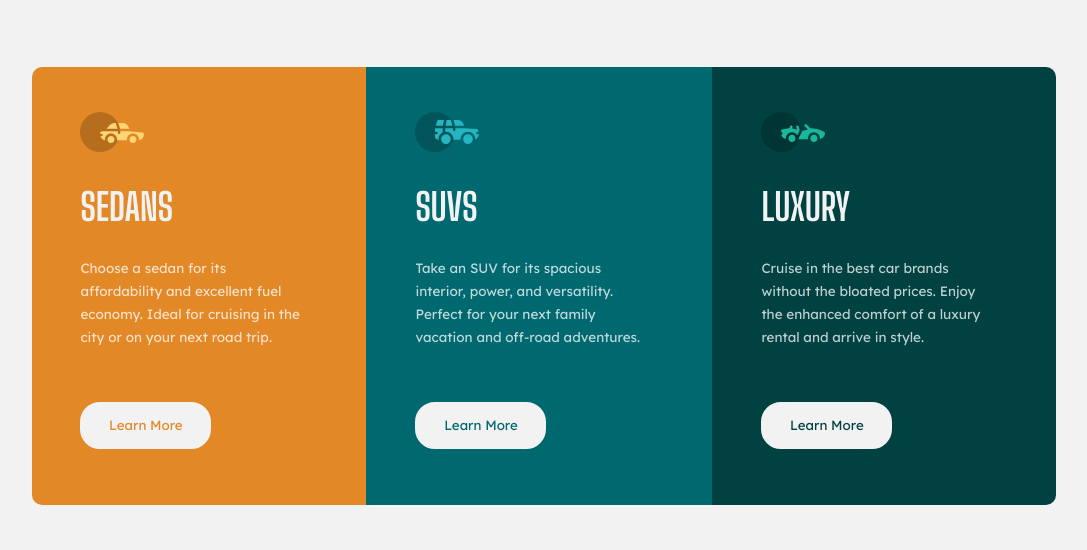
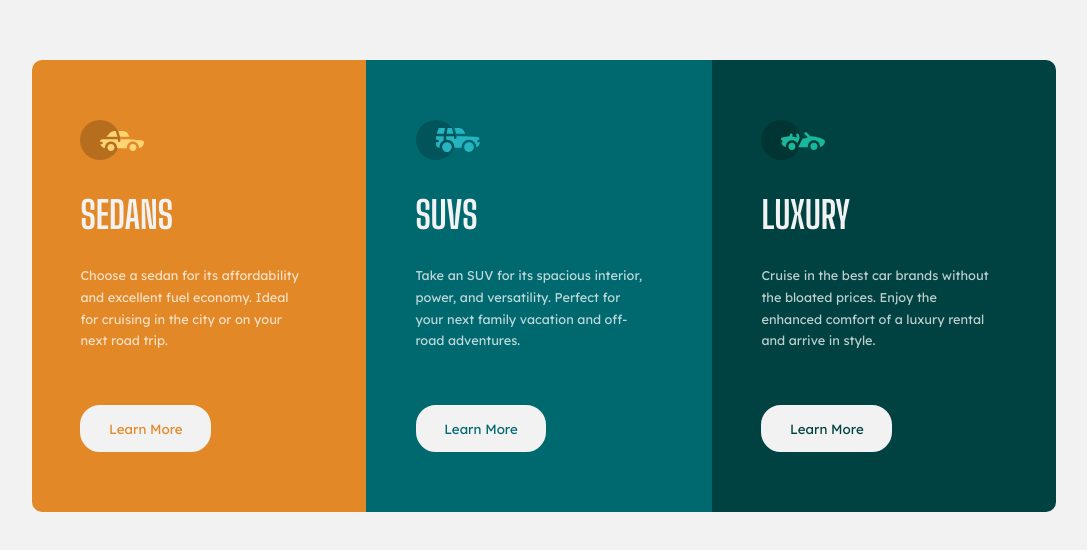
Before and after one commit to ravviolo/3-column-preview-card-component-main, a plain HTML site: page index.html in a window 1280 px wide. Shown: the part 114-664 px from the top of the page, without its empty margins (96-1183 px from the left). Drawn offline with Linux system fonts and the light colour scheme.

Commit message:
Fix card padding

```diff
--- a/styles/_card.scss
+++ b/styles/_card.scss
@@ -5,7 +5,6 @@
   display: flex;
   max-width: 80%;
   max-height: 80%;
-  padding: 3em 0;
   border-radius: 10px;
 }
 .card {
@@ -31,12 +30,10 @@
 .card-content {
   height: 100%;
   width: 80%;
-  padding: 1em 2em 2em 1em;
+  padding: 4em 2em 4em 1em;
   margin: 0 auto;
 }
-.card__icon {
-  margin-top: 2em;
-}
+
 .card__title {
   margin: 0.75em 0;
   font-family: $BigShoulders;
@@ -48,10 +45,10 @@
 .card__description {
   line-height: 1.7;
   color: $white-transparent;
-  font-size: 0.9rem;
+  font-size: 0.85rem;
 }
 .card__button {
-  margin: 4em 0 2em 0;
+  margin-top: 4em;
   background-color: $gray;
   padding: 1em 2em;
   border-radius: 20px;
```
Also changed, not shown: styles/main.css, 1 other file.
